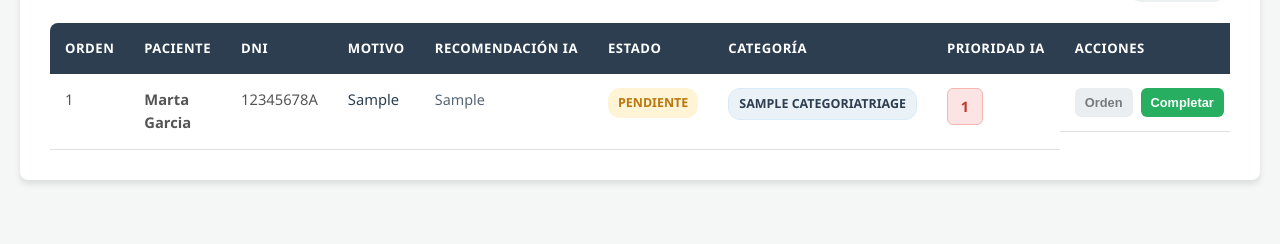
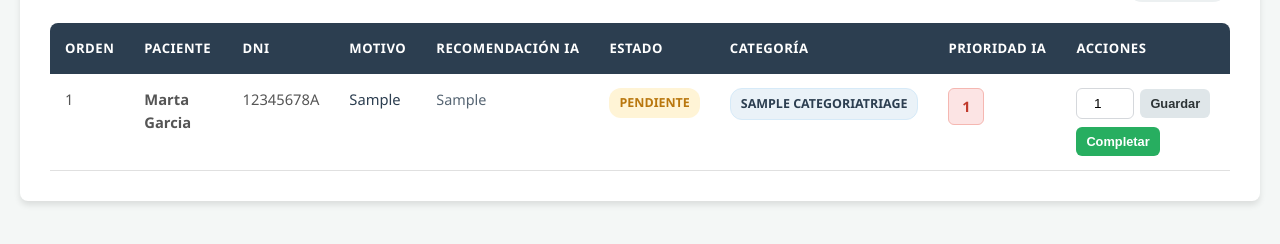
Before and after one commit to mmarinoa/tfc-backend-triaje, a Django app: template triaje/templates/triaje/panel_medico.html in a window 1280 px wide. Shown: the part 217-461 px from the top of the page. Run offline with Django 5.2, Linux system fonts and the light colour scheme; the template is opened without the code that fills it: values that come from a table or form of the project are taken from there, others are empty; data comes from the database, SQL or seed files in the repository; tables that the repository leaves empty hold one stand-in row (values such as "Sample post").

Commit message:
Permitido cambiar orden manual desde el panel medico

```diff
--- a/triaje/static/triaje/panel_medico.css
+++ b/triaje/static/triaje/panel_medico.css
@@ -221,6 +221,7 @@ table tbody tr:hover {
     display: flex;
     gap: 8px;
     align-items: center;
+    flex-wrap: wrap;
 }
 
 .btn {
@@ -269,3 +270,24 @@ table tbody tr:hover {
 .form-accion {
     display: inline;
 }
+
+.form-orden {
+    display: flex;
+    gap: 6px;
+    align-items: center;
+}
+
+.input-orden {
+    width: 58px;
+    padding: 7px;
+    border: 1px solid #d5d8dc;
+    border-radius: 6px;
+    font-size: 0.85rem;
+    text-align: center;
+}
+
+.input-orden:focus {
+    outline: none;
+    border-color: #3498db;
+    box-shadow: 0 0 0 2px rgba(52, 152, 219, 0.15);
+}
--- a/triaje/templates/triaje/panel_medico.html
+++ b/triaje/templates/triaje/panel_medico.html
@@ -86,7 +86,19 @@
                             </td>
 
                             <td class="acciones">
-                                <button class="btn btn-secundario" disabled>Orden</button>
+                                <form method="post" action="{% url 'panel_actualizar_orden' consulta.id %}" class="form-orden">
+                                    {% csrf_token %}
+                                    <input
+                                        type="number"
+                                        name="orden_manual"
+                                        value="{{ consulta.orden_manual }}"
+                                        min="0"
+                                        class="input-orden"
+                                    >
+                                    <button type="submit" class="btn btn-secundario">
+                                        Guardar
+                                    </button>
+                                </form>
 
                                 <form method="post" action="{% url 'panel_marcar_atendida' consulta.id %}" class="form-accion">
                                     {% csrf_token %}
--- a/triaje/urls.py
+++ b/triaje/urls.py
@@ -9,4 +9,5 @@ urlpatterns = [
     path('consultas/<int:consulta_id>/', views.consulta_detail_view, name='consulta_detail'),
     path('panel/consultas/', views.panel_medico_view, name='panel_medico'),
     path('api/panel/consultas/<int:consulta_id>/atender/', views.panel_marcar_atendida_view, name='panel_marcar_atendida'),
+    path('api/panel/consultas/<int:consulta_id>/orden/', views.panel_actualizar_orden_view, name='panel_actualizar_orden'),
 ]
```
Also changed, not shown: triaje/views.py (+22 -0 lines).
